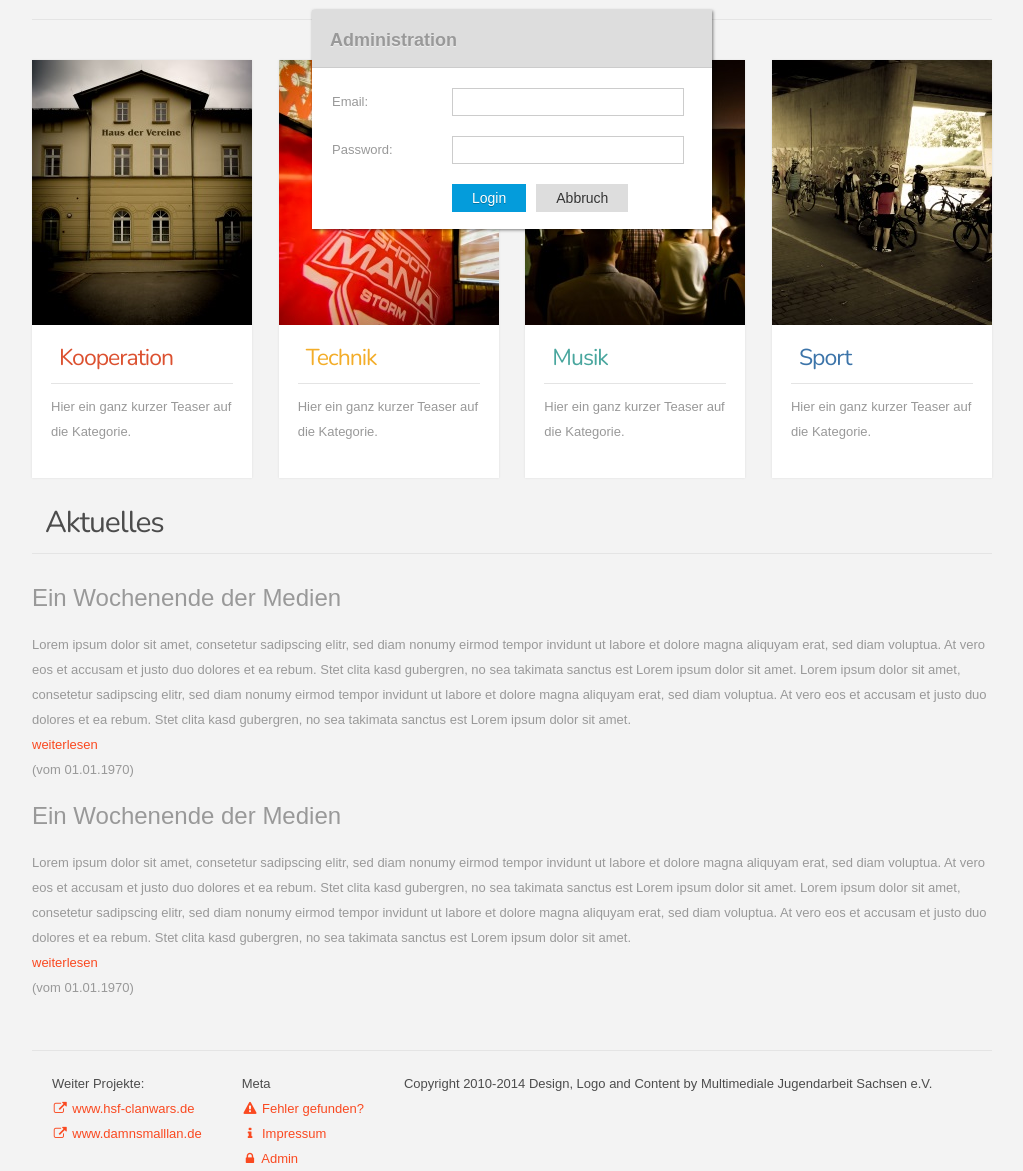
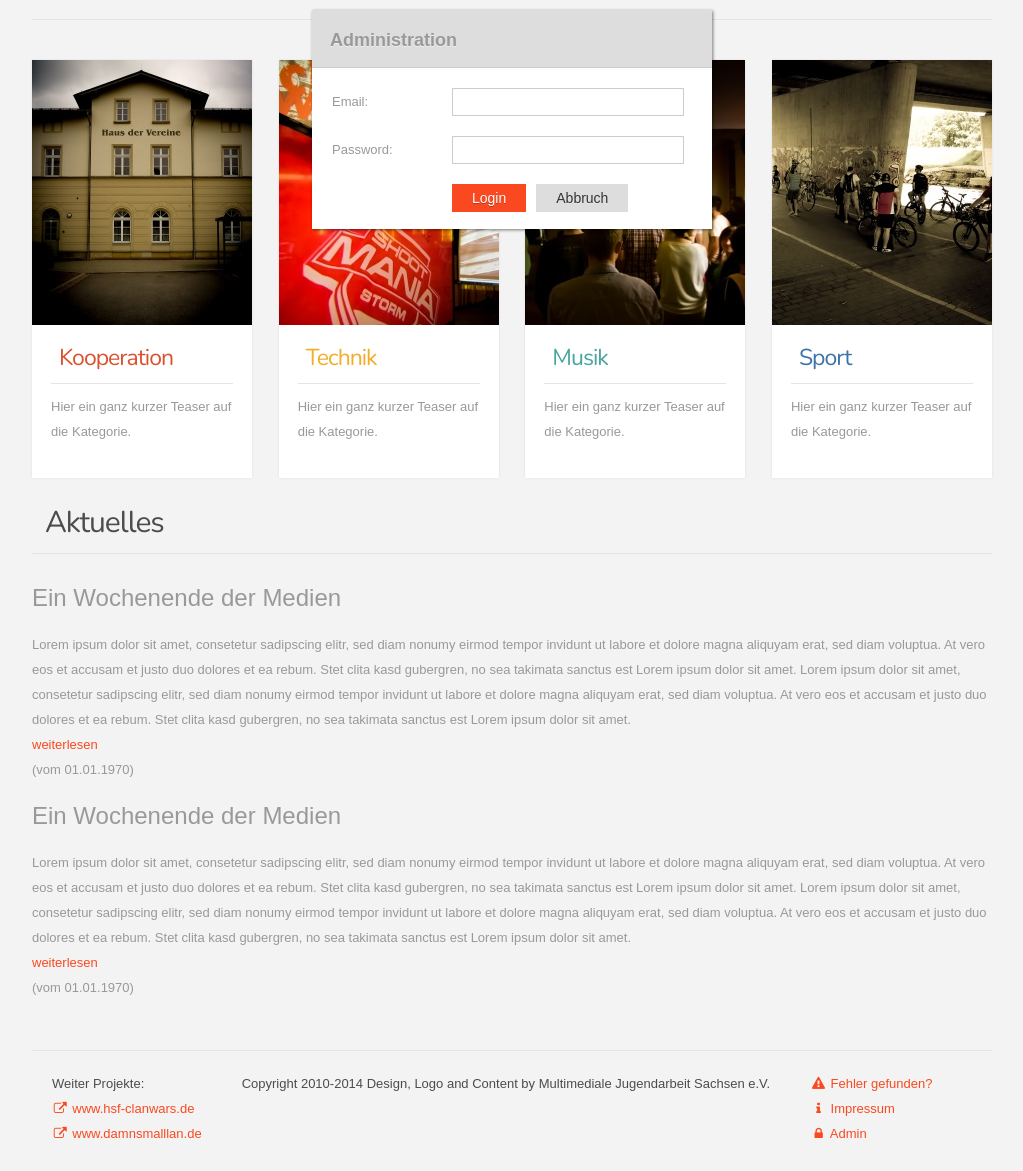
Before and after one commit to Multimediajugend/Website, a PHP site: page /Mitglieder/ in a window 1280 px wide. Shown: the part 255-1426 px from the top of the page, without its empty margins (128-1151 px from the left). After the commit the page ends 1393 px from the top, so only its background shows below. Run offline with PHP 8.4, Linux system fonts and the light colour scheme; some libraries are stand-ins or nearby versions.

Commit message:
~ modified footer layout

```diff
--- a/application/views/_templates/footer.php
+++ b/application/views/_templates/footer.php
@@ -4,13 +4,12 @@
 			<a href="http://www.hsf-clanwars.de" target="_blank"><i class="fa fa-external-link fa-fw"></i> www.hsf-clanwars.de</a><br />
 			<a href="http://www.damnsmalllan.de" target="_blank"><i class="fa fa-external-link fa-fw"></i> www.damnsmalllan.de</a>
 		</div>
-		<div class="footerbox">
-			Meta<br />
+		<div class="footerbox">Copyright 2010-<?php echo date("Y"); ?> Design, Logo and Content by Multimediale Jugendarbeit Sachsen e.V.</div>
+		<div class="footerbox last">
 			<a href="https://github.com/Multimediajugend/Website/issues" target="_blank"><i class="fa fa-warning fa-fw"></i> Fehler gefunden?</a><br />
 			<a href="<?php echo URL; ?>impressum" target="_blank"><i class="fa fa-info fa-fw"></i> Impressum</a><br />
 			<a href="" onClick="$('#loginModal').trigger('openModal'); return false;"><i class="fa fa-lock fa-fw"></i> Admin</a>
 		</div>
-		<div class="footerbox last">Copyright 2010-<?php echo date("Y"); ?> Design, Logo and Content by Multimediale Jugendarbeit Sachsen e.V.</div>
 	</div>
 </div>
 <div data-content="login">
--- a/public/css/style.css
+++ b/public/css/style.css
@@ -392,7 +392,7 @@ div.right {
 	float: left;
 	padding: 0 20px;
 	line-height: 28px;
-	background: #049CDB;
+	background: #fa4920;
 	text-align: center;
 	font-family: sans-serif;
 	font-size: 14px;
```
